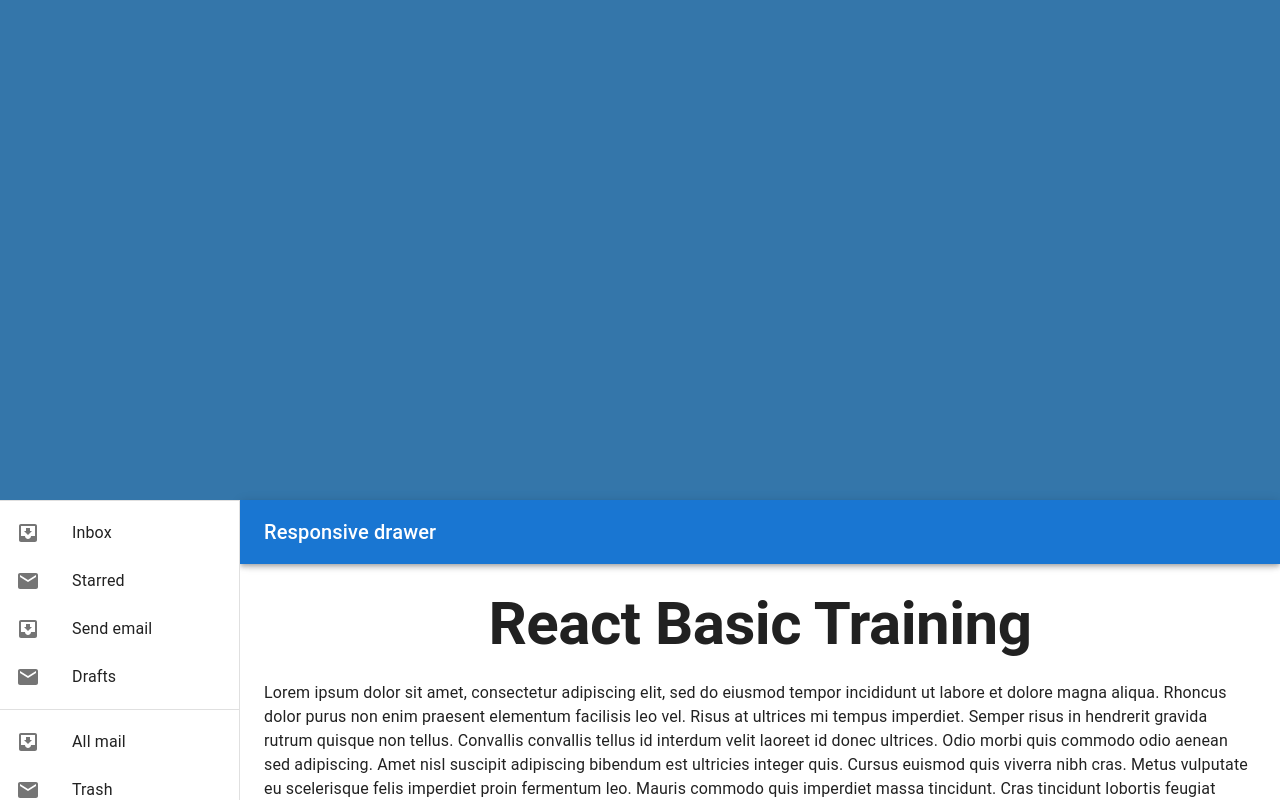
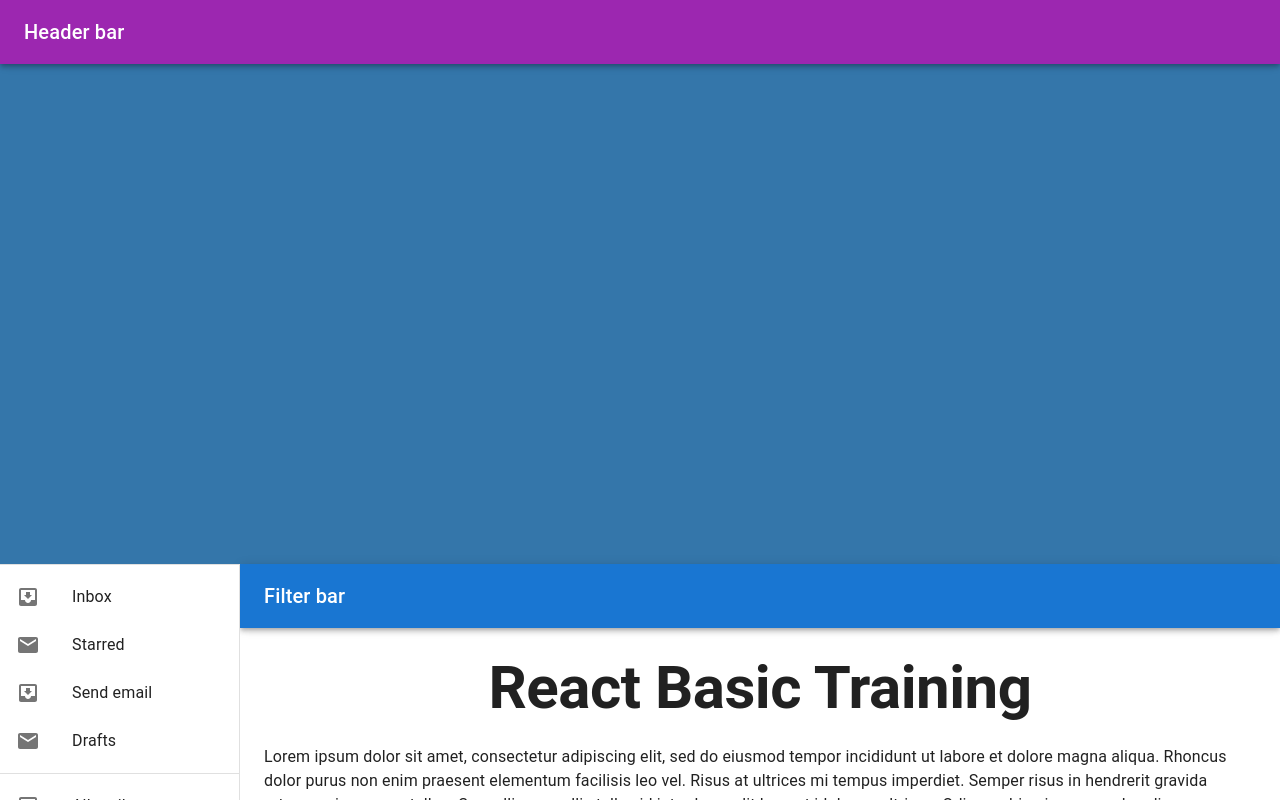
Before and after one commit to OrdinaSimke/react-recharts-training, a React (Create React App) app: page / in a window 1280 px wide. Shown: the top 800 px of the page. Built offline with nearby package versions, Linux system fonts and the light colour scheme.

Commit message:
added primary navbar

```diff
--- a/src/components/Drawer/ResponsiveDrawer.jsx
+++ b/src/components/Drawer/ResponsiveDrawer.jsx
@@ -1,11 +1,7 @@
 import * as React from 'react';
-import PropTypes from 'prop-types';
-import AppBar from '@mui/material/AppBar';
 import Box from '@mui/material/Box';
-import CssBaseline from '@mui/material/CssBaseline';
 import Divider from '@mui/material/Divider';
 import Drawer from '@mui/material/Drawer';
-import IconButton from '@mui/material/IconButton';
 import InboxIcon from '@mui/icons-material/MoveToInbox';
 import List from '@mui/material/List';
 import ListItem from '@mui/material/ListItem';
@@ -13,11 +9,9 @@ import ListItemButton from '@mui/material/ListItemButton';
 import ListItemIcon from '@mui/material/ListItemIcon';
 import ListItemText from '@mui/material/ListItemText';
 import MailIcon from '@mui/icons-material/Mail';
-import MenuIcon from '@mui/icons-material/Menu';
-import Toolbar from '@mui/material/Toolbar';
-import Typography from '@mui/material/Typography';
 
 import { useData } from 'contexts/useData';
+
 // IMPORTANT: Add following code in the component where you call the drawer, before the return:
 {
   // const [mobileOpen, setMobileOpen] = React.useState(false);
@@ -62,10 +56,10 @@ function ResponsiveDrawer(props) {
     handleDrawerTransitionEnd,
   } = props;
 
-  const { drawerWidth } = useData();
+  const { drawerWidth, navbarHeight } = useData();
 
   const drawer = (
-    <div style={{ position: 'sticky', top: 0 }}>
+    <div style={{ position: 'sticky', top: navbarHeight }}>
       <Divider />
       <List>
         {['Inbox', 'Starred', 'Send email', 'Drafts'].map((text, index) => (
--- a/src/contexts/useData.jsx
+++ b/src/contexts/useData.jsx
@@ -6,11 +6,13 @@ const DataContext = createContext(null);
 export const DataProvider = ({ children }) => {
   const [selectedItem, setSelectedItem] = useState([]);
   const drawerWidth = 240;
+  const navbarHeight = 64;
 
   const api = {
     selectedItem,
     setSelectedItem,
     drawerWidth,
+    navbarHeight,
   };
   return <DataContext.Provider value={api}>{children}</DataContext.Provider>;
 };
--- a/src/pages/Dashboard.jsx
+++ b/src/pages/Dashboard.jsx
@@ -20,7 +20,7 @@ import ResponsiveDrawer from 'components/Drawer/ResponsiveDrawer';
 import { useData } from 'contexts/useData';
 
 export const Dashboard = (props) => {
-  const { drawerWidth } = useData();
+  const { drawerWidth, navbarHeight } = useData();
 
   let container = useRef(null);
 
@@ -61,6 +61,28 @@ export const Dashboard = (props) => {
 
   return (
     <>
+      <AppBar
+        color="secondary"
+        sx={{
+          position: 'sticky',
+          zIndex: 10000,
+        }}
+      >
+        <Toolbar sx={{ height: navbarHeight }}>
+          <IconButton
+            color="inherit"
+            aria-label="open drawer"
+            edge="start"
+            onClick={handleDrawerToggle}
+            sx={{ mr: 2, display: { sm: 'none' } }}
+          >
+            <MenuIcon />
+          </IconButton>
+          <Typography variant="h6" noWrap component="div">
+            Header bar
+          </Typography>
+        </Toolbar>
+      </AppBar>
       <Box sx={{ height: '500px', bgcolor: '#3476aa' }}></Box>
       <Box ref={container}>
         <ResponsiveDrawer
@@ -84,6 +106,7 @@ export const Dashboard = (props) => {
           <AppBar
             sx={{
               position: 'sticky',
+              top: navbarHeight,
             }}
           >
             <Toolbar>
@@ -97,7 +120,7 @@ export const Dashboard = (props) => {
                 <MenuIcon />
               </IconButton>
               <Typography variant="h6" noWrap component="div">
-                Responsive drawer
+                Filter bar
               </Typography>
             </Toolbar>
           </AppBar>
```
